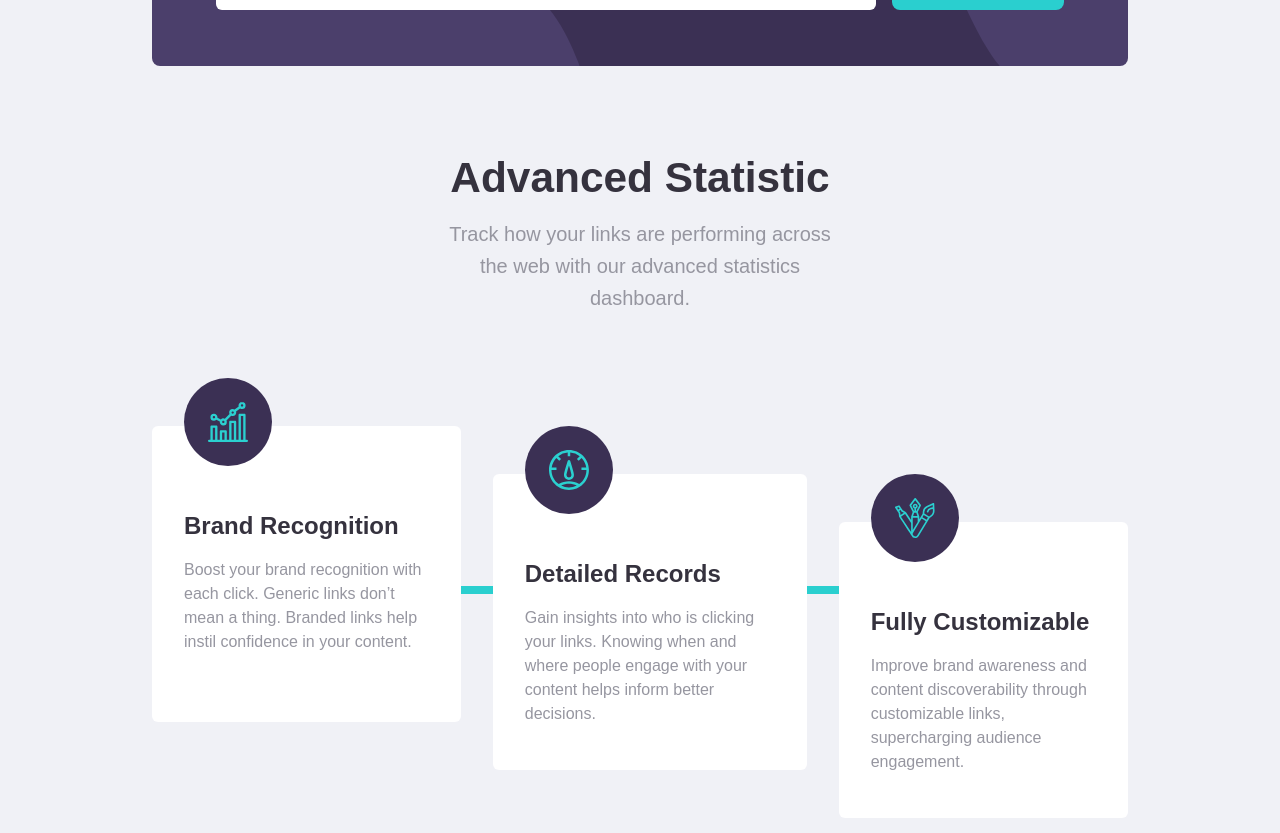
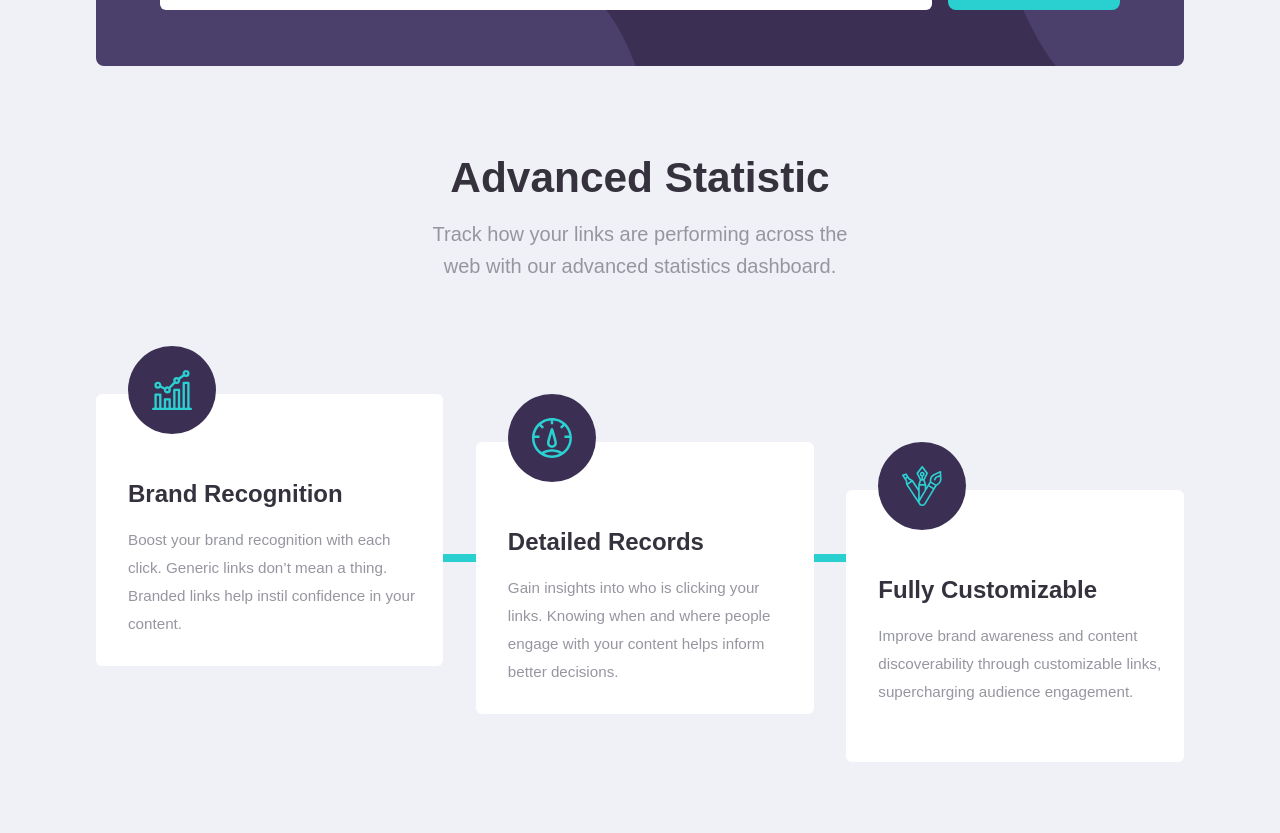
Before and after one commit to metkerr/url-shortening-api-landing-page, a React (Create React App) app: page / in a window 1280 px wide. Shown: the part 887-1720 px from the top of the page. Built offline with nearby package versions, Linux system fonts and the light colour scheme.

Commit message:
update style

```diff
--- a/src/Components/Main.jsx
+++ b/src/Components/Main.jsx
@@ -183,7 +183,7 @@ export default function Main() {
         <div className="flex flex-col text-center xl:flex-row xl:text-left xl:mt-28 xl:pb-14">
           <div
             id="brad-recognition"
-            className="bg-white rounded-md flex flex-col gap-4 px-8 xl:h-76"
+            className="bg-white rounded-md flex flex-col gap-4 px-8 xl:h-[17rem] xl:max-w-[352px] xl:pr-4"
           >
             <div className="icon-container flex">
               <div className="icon-wrapper w-22 h-22 flex bg-dark-violet mx-auto rounded-full mb-4 -mt-12 xl:ml-0 xl:mb-7">
@@ -197,16 +197,16 @@ export default function Main() {
             <h3 className="font-bold text-very-dark-blue text-1.5xl xl:text-2xl">
               Brand Recognition
             </h3>
-            <p className="text-gray text-md xl:text-base leading-7 mb-14">
+            <p className="text-gray text-md xl:text-md leading-7 mb-14">
               Boost your brand recognition with each click. Generic links don’t
               mean a thing. Branded links help instil confidence in your
               content.
             </p>
           </div>
-          <span className="mx-auto w-2 bg-cyan h-22 xl:h-2 xl:w-30 xl:mt-40" />
+          <span className="mx-auto w-2 bg-cyan h-22 xl:h-2 xl:w-24 xl:mt-40" />
           <div
             id="detailed-records"
-            className="bg-white rounded-md flex flex-col gap-4 px-8 xl:pb-5 xl:h-76 mt-12"
+            className="bg-white rounded-md flex flex-col gap-4 px-8 xl:pb-5 xl:h-[17rem] xl:max-w-[352px] xl:pr-4 mt-12 xl:w-[56rem]"
           >
             <div className="icon-container flex">
               <div className="icon-wrapper w-22 h-22 flex bg-dark-violet mx-auto rounded-full mb-4 -mt-12 xl:ml-0 xl:mb-7">
@@ -220,17 +220,17 @@ export default function Main() {
             <h3 className="font-bold text-very-dark-blue text-1.5xl xl:text-2xl">
               Detailed Records
             </h3>
-            <p className="text-gray text-md xl:text-base leading-7 mb-14">
+            <p className="text-gray text-md xl:text-md leading-7 mb-14">
               Gain insights into who is clicking your links. Knowing when and
               where people engage with your content helps inform better
               decisions.
             </p>
           </div>
-          <span className="mx-auto w-2 bg-cyan h-22 xl:h-2 xl:w-30 xl:mt-40" />
+          <span className="mx-auto w-2 bg-cyan h-22 xl:h-2 xl:w-24 xl:mt-40" />
           <div
             id="fully-customizable"
-            className="bg-white rounded-md flex flex-col gap-4 px-8 xl:h-76
-              xl:mt-24"
+            className="bg-white rounded-md flex flex-col gap-4 px-8 xl:h-[17rem] xl:max-w-[352px] xl:pr-4
+              xl:mt-24 xl:w-[56rem]"
           >
             <div className="icon-container flex">
               <div className="icon-wrapper w-22 h-22 flex bg-dark-violet mx-auto rounded-full mb-4 -mt-12 xl:ml-0 xl:mb-7">
@@ -244,7 +244,7 @@ export default function Main() {
             <h3 className="font-bold text-very-dark-blue text-1.5xl xl:text-2xl">
               Fully Customizable
             </h3>
-            <p className="text-gray text-md xl:text-base leading-7 mb-14">
+            <p className="text-gray text-md xl:text-md leading-7 mb-14">
               Improve brand awareness and content discoverability through
               customizable links, supercharging audience engagement.
             </p>
--- a/tailwind.config.js
+++ b/tailwind.config.js
@@ -43,7 +43,7 @@ module.exports = {
     },
     container: {
       center: true,
-      padding: "9.5rem",
+      padding: "6rem",
     },
   },
   plugins: [],
```
